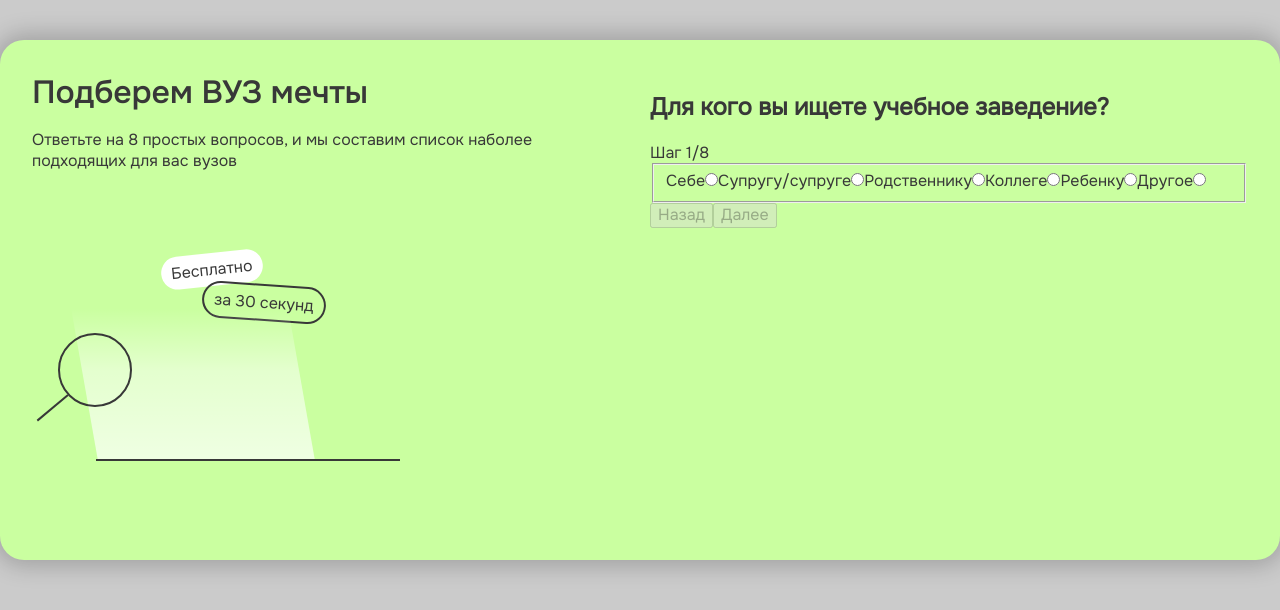
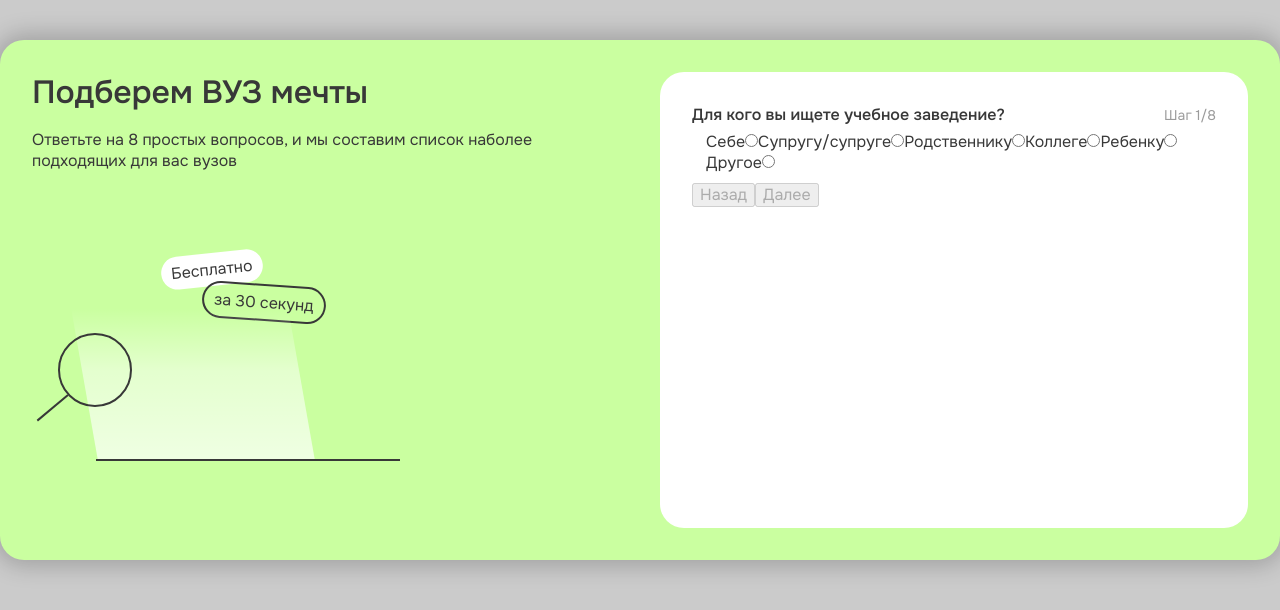
Before and after one commit to inna1305/quiz, a website built with webpack: page src/index.html in a window 1280 px wide. Built offline with nearby package versions, Linux system fonts and the light colour scheme.

Commit message:
feat: styles for form container

```diff
--- /dev/null
+++ b/src/components/form/_form.scss
@@ -0,0 +1,24 @@
+.form {
+  background-color: white;
+  border-radius: $border-radius-size;
+  padding: 32px;
+
+  &__title-counter-container {
+    display: flex;
+    justify-content: space-between;
+    align-items: center;
+  }
+
+  &__title {
+    font: 500 16px "OnestMedium";
+  }
+
+  &__counter {
+    color: $placeholder-color;
+    font-size: 14px;
+  }
+}
+
+.fieldset {
+  border: none;
+}
--- /dev/null
+++ b/src/components/form/getForm.js
@@ -0,0 +1,25 @@
+import createElement from "../../helpers/createElement";
+import getQuestionElem from "../getQuestionElem";
+import getButton from "../getButton";
+import {doNextStep} from "../../pages/main/mainPage";
+import {questionsData} from "../../base/questions-data";
+
+const getForm = () => {
+    const questions = questionsData;
+    const form = createElement('form', { class: 'form' });
+    let currentStep = localStorage.getItem('step');
+    const questionElement = getQuestionElem(questions[currentStep-1]);
+
+    const buttonPrev = getButton('Назад');
+    buttonPrev.disabled = true;
+    const buttonNext = getButton('Далее', 'next');
+    buttonNext.disabled = true;
+    buttonNext.addEventListener('click', (event) => {
+        event.preventDefault();
+        doNextStep(questionElement);
+    });
+
+    form.append(questionElement, buttonPrev, buttonNext);
+    return form;
+}
+export default getForm;
--- a/src/components/getQuestionElem.js
+++ b/src/components/getQuestionElem.js
@@ -3,11 +3,13 @@ import {questionsData} from "../base/questions-data";
 import getRadioSet from "./getRadioSet";
 
 const getQuestionElem = (questionObj) => {
-    const container = createElement('div', { class: 'container-question' });
+    const container = createElement('div', { class: 'form__container' });
     const currentStep = Number(localStorage.getItem('step'));
-    const title = createElement('h2', { class: 'fieldset__title' }, questionObj.question);
-    const counter = createElement('span', { class: 'fieldset__counter' }, `Шаг ${currentStep}/${questionsData.length}`);
-    const inputSet = createElement( 'div', { class: 'fieldset__question'});
+    const titleCounterContainer = createElement('div', { class: 'form__title-counter-container' });
+    const title = createElement('h2', { class: 'form__title' }, questionObj.question);
+    const counter = createElement('div', { class: 'form__counter' }, `Шаг ${currentStep}/${questionsData.length}`);
+    titleCounterContainer.append(title, counter);
+    const inputSet = createElement( 'div', { class: 'form__question'});
     if (questionObj.answerType === 'radio') {
         inputSet.append(getRadioSet(questionObj));
     }
@@ -15,7 +17,7 @@ const getQuestionElem = (questionObj) => {
         console.log('select');
         //inputSet.append(getSelectSet(questionObj));
     }
-    container.append(title, counter, inputSet);
+    container.append(titleCounterContainer, inputSet);
     return container;
 }
 
--- a/src/pages/main/mainPage.scss
+++ b/src/pages/main/_mainPage.scss
@@ -10,7 +10,7 @@
   margin: 40px auto 0;
   display: grid;
   grid-template-columns: 1fr 1fr;
-  gap: 20px;
+  gap: 40px;
 }
 
 .about {
--- a/src/pages/main/mainPage.js
+++ b/src/pages/main/mainPage.js
@@ -1,8 +1,8 @@
 import createElement from "../../helpers/createElement";
 import {questionsData} from "../../base/questions-data";
 import getQuestionElem from "../../components/getQuestionElem";
-import getButton from "../../components/getButton";
 import clearElement from "../../helpers/clearElement";
+import getForm from "../../components/form/getForm";
 
 const mainPage = () => {
     if (!localStorage.getItem('step')) {
@@ -24,22 +24,7 @@ const mainPage = () => {
     decorContainer.append(decorWord1, decorWord2, decorCircle, decorLine, decorLight, decorBottom);
     about.append(title, description, decorContainer);
 
-    const questions = questionsData;
-    const form = createElement('form', { class: 'form' });
-    let currentStep = localStorage.getItem('step');
-    const questionElement = getQuestionElem(questions[currentStep-1]);
-
-    const buttonPrev = getButton('Назад');
-    buttonPrev.disabled = true;
-    const buttonNext = getButton('Далее', 'next');
-    buttonNext.disabled = true;
-    buttonNext.addEventListener('click', (event) => {
-        event.preventDefault();
-        doNextStep(questionElement);
-    });
-
-    form.append(questionElement, buttonPrev, buttonNext);
-    container.append(about, form);
+    container.append(about, getForm());
     return container;
 }
 
--- a/src/style.scss
+++ b/src/style.scss
@@ -1,6 +1,7 @@
 @import "base/normalize.css";
 @import "base/variables";
 @import "pages/main/mainPage";
+@import "components/form/form";
 
 
 @font-face {
@@ -18,7 +19,7 @@ body {
   color: $text-color;
 }
 
-h1 {
+h1, h2 {
   margin: 0;
 }
 
```
